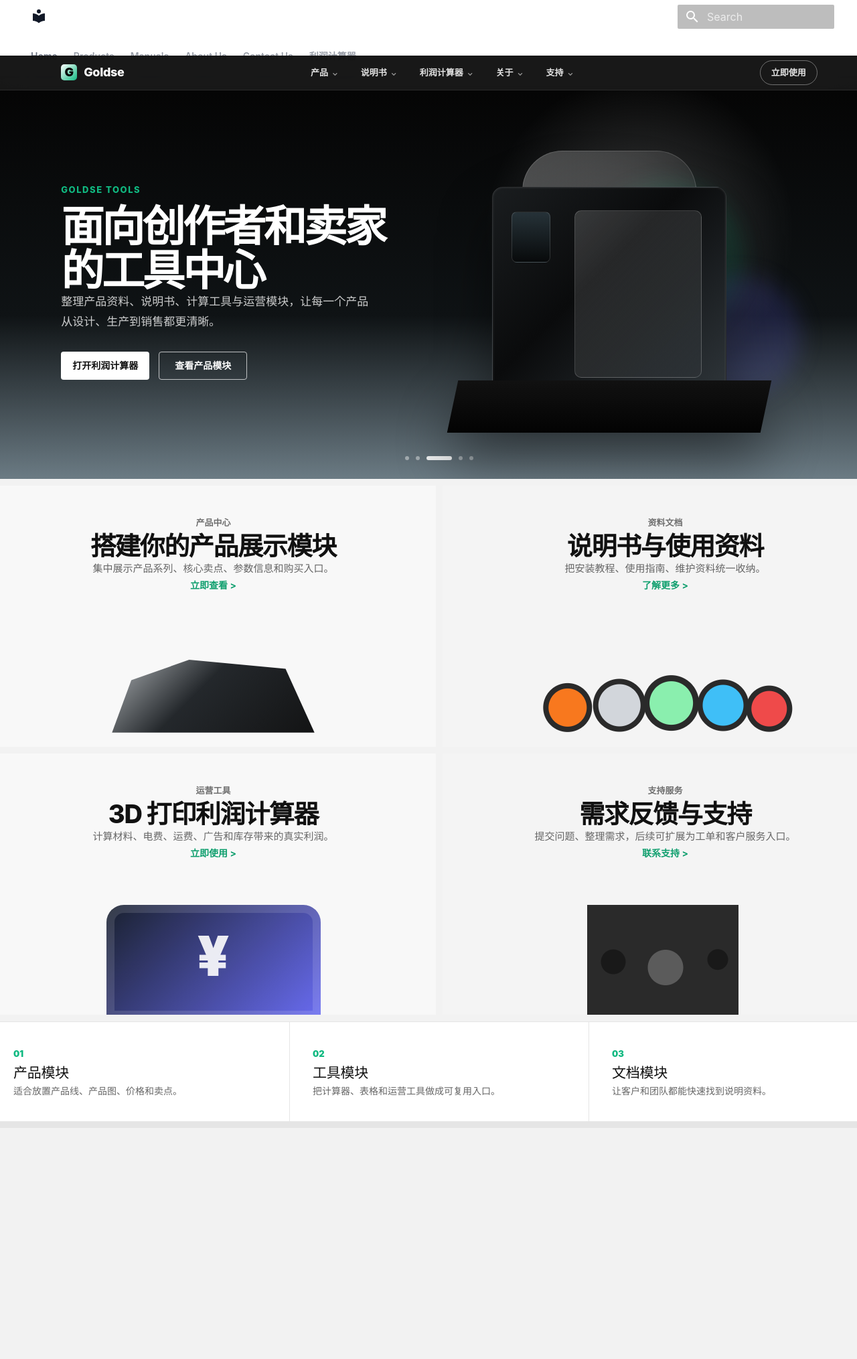
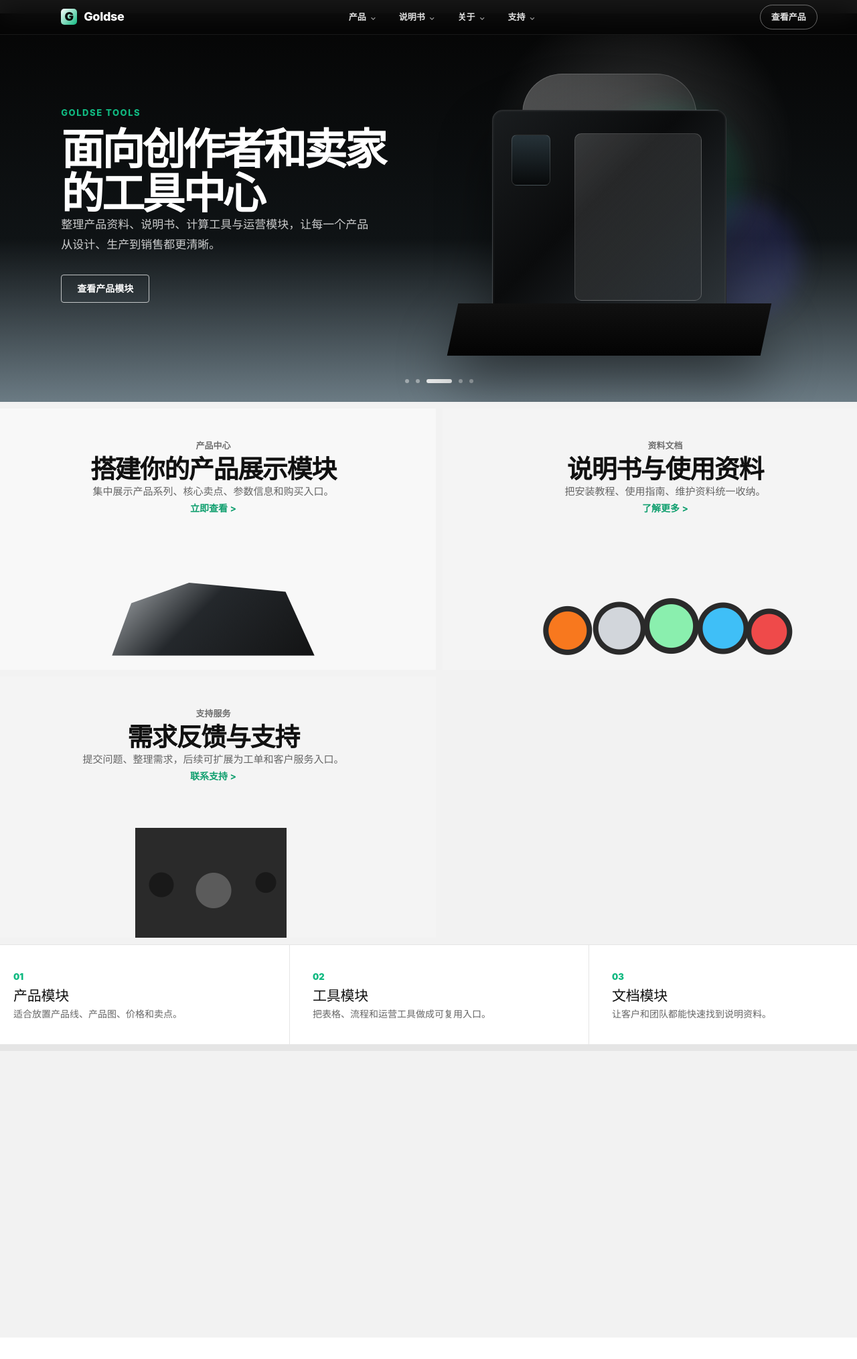
Before and after one commit to goldse-2/goldsea-manual, an MkDocs documentation site: the page built from docs/index.md, in a window 1280 px wide. Shown: the whole page at 67% size. Built offline with MkDocs 1.6.1 and Material for MkDocs 9.7.7, drawn with Linux system fonts in a browser that asks for light colours.

Commit message:
Hide default menu and calculator links

```diff
--- a/docs/index.md
+++ b/docs/index.md
@@ -13,11 +13,10 @@ hide:
     <nav class="storefront-nav">
       <a href="Products/">产品</a>
       <a href="manuals/">说明书</a>
-      <a href="3D/">利润计算器</a>
       <a href="about/">关于</a>
       <a href="contact/">支持</a>
     </nav>
-    <a class="storefront-top-action" href="3D/">立即使用</a>
+    <a class="storefront-top-action" href="Products/">查看产品</a>
   </header>
 
   <section class="storefront-hero">
@@ -26,7 +25,6 @@ hide:
       <h1>面向创作者和卖家的工具中心</h1>
       <p>整理产品资料、说明书、计算工具与运营模块，让每一个产品从设计、生产到销售都更清晰。</p>
       <div class="storefront-actions">
-        <a href="3D/" class="storefront-btn storefront-btn-light">打开利润计算器</a>
         <a href="Products/" class="storefront-btn storefront-btn-outline">查看产品模块</a>
       </div>
     </div>
@@ -68,15 +66,6 @@ hide:
       <div class="tile-visual tile-visual-rolls"></div>
     </a>
 
-    <a class="storefront-tile tile-model" href="3D/">
-      <div class="tile-copy">
-        <span>运营工具</span>
-        <h2>3D 打印利润计算器</h2>
-        <p>计算材料、电费、运费、广告和库存带来的真实利润。</p>
-        <strong>立即使用 &gt;</strong>
-      </div>
-      <div class="tile-visual tile-visual-calc"></div>
-    </a>
 
     <a class="storefront-tile tile-parts" href="contact/">
       <div class="tile-copy">
@@ -98,7 +87,7 @@ hide:
     <div>
       <span>02</span>
       <h3>工具模块</h3>
-      <p>把计算器、表格和运营工具做成可复用入口。</p>
+      <p>把表格、流程和运营工具做成可复用入口。</p>
     </div>
     <div>
       <span>03</span>
--- a/docs/stylesheets/custom.css
+++ b/docs/stylesheets/custom.css
@@ -1362,3 +1362,14 @@ ul li::marker {
     transform: scale(0.82);
   }
 }
+
+/* Hide MkDocs default top white header; storefront page provides its own header. */
+.md-header,
+.md-tabs {
+  display: none !important;
+}
+
+.md-main,
+.md-container {
+  margin-top: 0 !important;
+}
--- a/mkdocs.yml
+++ b/mkdocs.yml
@@ -91,6 +91,4 @@ nav:
   - Manuals: manuals/index.md
   - About Us: about.md
   - Contact Us: contact.md
-  - 利润计算器: 3D.md
-
 copyright: Copyright &copy; 2026 Goldse. All rights reserved.
```
Also changed, not shown: site/index.html, site/search/search_index.json, site/stylesheets/custom.css.
